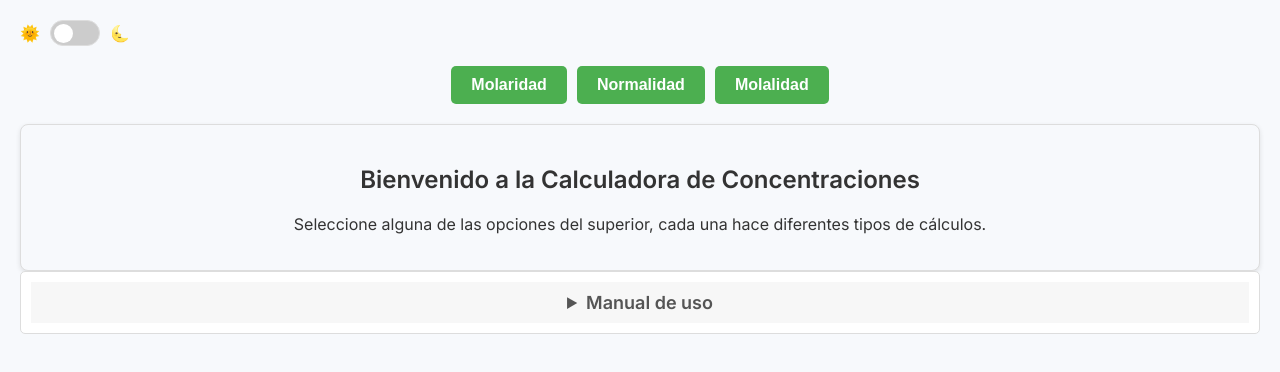
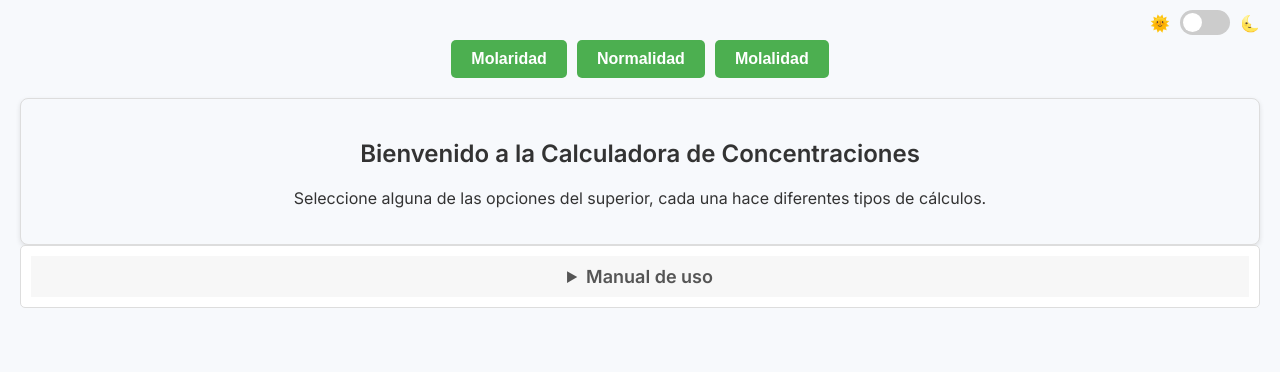
Before and after one commit to deadmatch928/deadmatch928.github.io, a plain HTML site: page index.html in a window 1280 px wide. Drawn offline with Linux system fonts and the light colour scheme.

Commit message:
Funcional, arreglo de css y html, no tiene conflicto con telefonos

```diff
--- a/index.html
+++ b/index.html
@@ -8,11 +8,14 @@
 </head>
 <body>
 
-    <label for="modoSwitch" style="display: flex; align-items: center;">
-        <span>🌞</span>
-        <input type="checkbox" id="modoSwitch" style="margin: 0 10px;">
-        <span>🌜</span>
-    </label>
+    <div class="switch-container">
+        <span class="modo-icon-sol">🌞</span>
+        <label class="switch" for="modoSwitch">
+            <input type="checkbox" id="modoSwitch">
+            <span class="slider"></span>
+        </label>
+        <span class="modo-icon-luna">🌜</span>
+    </div>
 
     <div class="botones-container">
         <button class="calc-btn" data-calculo="molaridad">Molaridad</button>
--- a/style.css
+++ b/style.css
@@ -22,12 +22,11 @@ body {
 }
 
 /* Etiquetas y entradas */
-label {
-    display: block;
-    font-size: 16px;
-    margin-top: 15px;
-    font-weight: 600;
-    text-align: left;
+label:not(.switch) {
+    display: inline-flex;
+    align-items: center;
+    cursor: pointer;
+    padding: 10px 20px;
 }
 
 input {
@@ -67,22 +66,42 @@ button:hover {
 }
 
 /* Diseño del switch */
-#modoSwitch {
+.switch-container {
+    position: absolute;
+    top: 10px;
+    right: 20px;
+    display: inline-flex;
+    align-items: center;
+    gap: 10px;
+}
+.switch {
+    display: inline-block;
     width: 50px;
     height: 25px;
-    -webkit-appearance: none;
-    appearance: none;
+    position: relative;
+    cursor: pointer;
+}
+
+/* Oculta el input real pero permite que el label lo active */
+.switch input {
+    opacity: 0;
+    width: 0;
+    height: 0;
+}
+
+/* Slider visual */
+.slider {
+    position: absolute;
+    top: 0;
+    left: 0;
+    width: 100%;
+    height: 100%;
     background-color: #ccc;
     border-radius: 25px;
-    position: relative;
     transition: background-color 0.3s ease;
 }
 
-#modoSwitch:checked {
-    background-color: #333;
-}
-
-#modoSwitch:before {
+.slider:before {
     content: "";
     position: absolute;
     top: 3px;
@@ -94,8 +113,12 @@ button:hover {
     transition: left 0.3s ease;
 }
 
-#modoSwitch:checked:before {
-    left: 28px;
+.switch input:checked + .slider {
+    background-color: #333;
+}
+
+.switch input:checked + .slider:before {
+    transform: translateX(24px);
 }
 
 /* Modo Oscuro */
```
